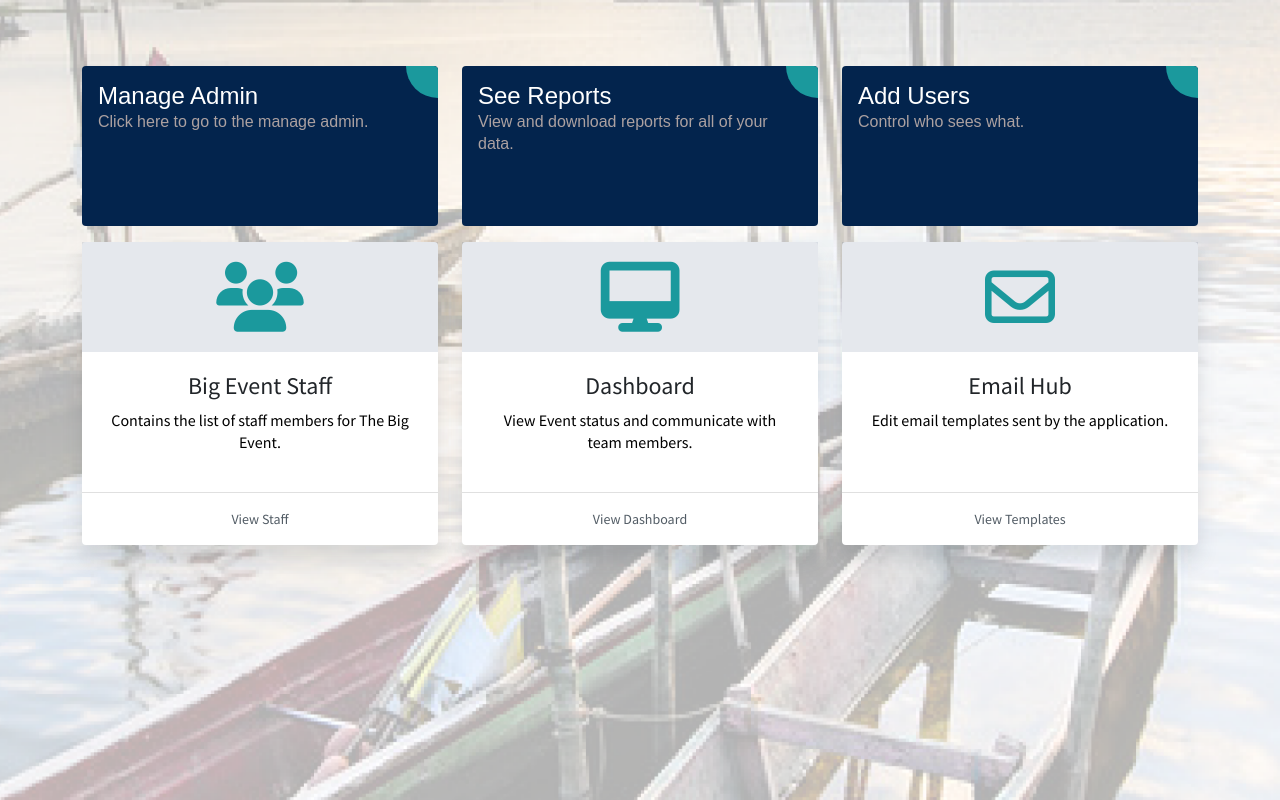
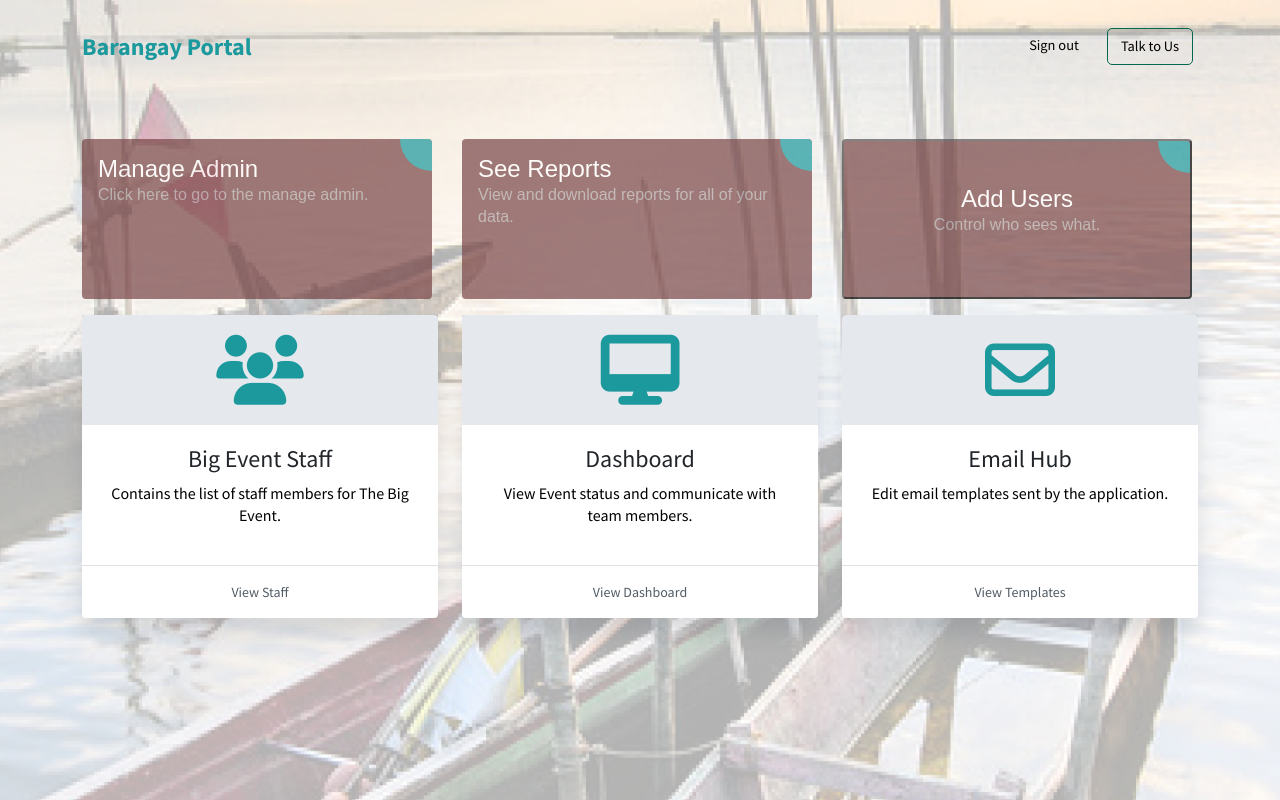
Before and after one commit to nicanorjulietm/portalWeb, a Node server app: page /adminportal in a window 1280 px wide. Run offline with Node 20, Linux system fonts and the light colour scheme; some libraries are stand-ins or nearby versions.

Commit message:
Added Admin Portal Add Users

```diff
--- a/app.js
+++ b/app.js
@@ -5,7 +5,7 @@ const express = require("express");
 const https = require("https");
 const bodyParser = require("body-parser");
 const mongoose = require("mongoose");
-// const { check, validationResult } = require('express-validator');
+// const { checkBody, validationResult } = require('express-validator');
 const res = require("express/lib/response");
 const { redirect } = require("express/lib/response");
 const { features } = require("process");
@@ -16,6 +16,8 @@ const { features } = require("process");
 // const passportLocalMongoose = require("passport-local-mongoose");
 // const { getMaxListeners } = require("process");
 const app = express();
+
+
 
 app.use(express.static("public"));
 app.set("views", __dirname + "/views");
@@ -64,10 +66,15 @@ const RequestID = new mongoose.model("RequestID", requseridSchema);
 
 app.get("/", function (req, res) {
   res.render("main");
+
 });
+
+
 
 app.get("/login", function (req, res) {
   res.render("login");
+
+
 });
 app.get("/main", function (req, res) {
   res.render("main");
@@ -75,6 +82,9 @@ app.get("/main", function (req, res) {
 app.get("/adminportal", function (req, res) {
   res.render("adminportal");
 });
+app.get("/portal", function (req, res) {
+    res.render("portal");
+  });
 app.get("/reqbrgyid", function (req, res) {
   res.render("./pages/reqbrgyid");
 });
@@ -112,13 +122,14 @@ app.post("/login", function (req, res) {
         if (foundUser.password === password) {
 
             if (foundUser.accountrole === "admin") {
-                res.render("adminportal");
+                res.redirect("adminportal");
             }
             else if(foundUser.accountrole === "employee"){
-                res.render("employeeportal");
+                res.redirect("employeeportal");
             }
             else if(foundUser.accountrole === "citizen"){
-                res.render("portal");
+                res.redirect("portal");
+
             }
         }
         else {
@@ -142,7 +153,35 @@ app.post("/login", function (req, res) {
 //         res.render("portal");
 //     }
 
+
+
+
+
 app.post("/register", function (req, res) {
+
+    // const firstname= req.body.firstname;
+    // const lastname= req.body.lastname;
+    // const email= req.body.username;
+    // const password= req.body.password;
+    // const conpassword= req.body.conpassword;
+
+    // checkBody('firstname', 'First Name is Required').notEmpty();
+    // checkBody('lastname', 'Last Name is Required').notEmpty();
+    // checkBody('email', 'Email is Required').notEmpty();
+    // checkBody('password', 'Password is Required').notEmpty();
+    // checkBody('conpassword', 'Password is Required').notEmpty().equals(req.body.password);
+
+
+    // const errors = req.validationResult();
+    // if(errors){
+    //     res.render('register', {
+    //         errors: errors
+    //     });
+    // } else{
+
+
+
+
   const newUser = new User({
     firstname: req.body.firstname,
     lastname: req.body.lastname,
@@ -188,7 +227,9 @@ app.post("/register", function (req, res) {
         }
 
 
+
   });
+// }
 });
 
 // REQUEST FOR ID FORM
@@ -211,6 +252,7 @@ app.post("/reqbrgyid-req", function (req, res) {
   requestIDuser.save(function (err) {
     if (err) {
       console.log(err);
+      res.redirect("./pages/reqbrgyid")
     } else {
       res.render("main");
     }
@@ -230,8 +272,9 @@ app.post("/contact-mail", function (req, res) {
   contactUser.save(function (err) {
     if (err) {
       console.log(err);
+      res.redirect("main")
     } else {
-      res.render("main");
+      res.redirect("main");
     }
   });
 });
--- a/public/css/adminportal.css
+++ b/public/css/adminportal.css
@@ -1,5 +1,5 @@
 .adminportal{
-    padding-top: 50px;
+    padding-top: 30px;
 }
 .go-corner {
     display: flex;
@@ -20,11 +20,13 @@
   }
   .datcard {
     height: 10em;
+    width: 350px;
         color: white;
       display: block;
       font-family: sans-serif;
       position: relative;
-      background-color: rgb(3, 36, 77);
+      background-color:#784546;
+      opacity: 0.7;
       border-radius: 4px;
       padding: 1em;
       z-index: 0;
@@ -45,6 +47,7 @@
     transform: scale(1);
     transform-origin: 50% 50%;
     transition: transform 0.25s ease-out;
+
   }
 
   .datcard:hover:before {
--- a/public/css/styles.css
+++ b/public/css/styles.css
@@ -149,7 +149,7 @@
 }
 
 
-
+/* ----------offcanvas Home ----------- */
 /* Donate  */
 
 
--- a/views/home.ejs
+++ b/views/home.ejs
@@ -7,6 +7,7 @@
       <div class="row home-title">
         <div class="col-lg home-text">
           <h1 class="front-title"> UNITY</h1>
+
             <h2 class="front-tagline"> It starts with you if not you, then who? </h3>
               <p> Donate or be part of the volunteers that helps people who in needs in this pandemic.
                 All the proceeds will go straight into the charities.
--- a/views/page-admin/AdminHome.ejs
+++ b/views/page-admin/AdminHome.ejs
@@ -0,0 +1,105 @@
+<div class="container adminportal">
+  <div class="row">
+    <div class="col-md-4">
+      <a class="datcard my-3" href="">
+        <span style="color: white" class="h4">Manage Admin</span>
+        <p style="color: rgb(172, 161, 161)">
+          Click here to go to the manage admin.
+        </p>
+        <div class="go-corner"></div>
+      </a>
+    </div>
+    <div class="col-md-4">
+      <a class="datcard my-3" href="">
+        <span style="color: white" class="h4">See Reports</span>
+        <p style="color: rgb(172, 161, 161)">
+          View and download reports for all of your data.
+        </p>
+        <div class="go-corner"></div>
+      </a>
+    </div>
+    <div class="col-md-4">
+      <button
+        class="datcard my-3"
+        data-bs-toggle="offcanvas"
+        data-bs-target="#addUserCanvas"
+        aria-controls="addUserCanvas"
+      >
+        <span style="color: white" class="h4">Add Users</span>
+        <p style="color: rgb(172, 161, 161)">Control who sees what.</p>
+        <div class="go-corner"></div>
+      </button>
+    </div>
+  </div>
+
+  <div class="row">
+    <div class="col-md-6 col-lg-4">
+      <div class="wrimagecard wrimagecard-topimage">
+        <div class="wrimagecard-topimage_header">
+          <i class="fas fa-users cardIcon"></i>
+        </div>
+        <div class="wrimagecard-topimage_title h-140">
+          <h2 class="h4 text-center">Big Event Staff</h2>
+          <p>Contains the list of staff members for The Big Event.</p>
+        </div>
+        <div class="card-action-bar">
+          <a class="float-lg-none link">View Staff</a>
+        </div>
+      </div>
+    </div>
+    <div class="col-md-6 col-lg-4">
+      <div class="wrimagecard wrimagecard-topimage">
+        <div class="wrimagecard-topimage_header">
+          <i class="fas fa-desktop cardIcon"></i>
+        </div>
+        <div class="wrimagecard-topimage_title h-140">
+          <h2 class="h4 text-center">Dashboard</h2>
+          <p>View Event status and communicate with team members.</p>
+        </div>
+        <div class="card-action-bar">
+          <a class="float-right link">View Dashboard</a>
+        </div>
+      </div>
+    </div>
+    <div class="col-md-6 col-lg-4">
+      <div class="wrimagecard wrimagecard-topimage">
+        <div class="wrimagecard-topimage_header">
+          <i class="far fa-envelope cardIcon"></i>
+        </div>
+        <div class="wrimagecard-topimage_title h-140">
+          <h2 class="h4 text-center">Email Hub</h2>
+          <p>Edit email templates sent by the application.</p>
+        </div>
+        <div class="card-action-bar">
+          <a class="float-right link">View Templates</a>
+        </div>
+      </div>
+    </div>
+  </div>
+</div>
+
+<!-- --------FOR ADDUSERS------------ -->
+<div
+  class="offcanvas offcanvas-top"
+  tabindex="-1"
+  id="addUserCanvas"
+  aria-labelledby="offcanvasTopLabel"
+>
+  <div class="offcanvas-header">
+    <h5 id="offcanvasTopLabel"></h5>
+
+    <button
+      type="button"
+      class="btn-close text-reset"
+      data-bs-dismiss="offcanvas"
+      aria-label="Close"
+    ></button>
+  </div>
+  <div class="offcanvas-body offcanvas-container">
+    <div class="container">
+      <h5>BE PART OF US!</h5>
+
+      <hr />
+    </div>
+  </div>
+</div>
--- /dev/null
+++ b/views/page-admin/AdminNavbar.ejs
@@ -0,0 +1,41 @@
+<nav class="navbar navbar-expand-lg navbar-light">
+  <div class="container">
+    <a class="navbar-brand" href="/portal">Barangay Portal</a>
+    <button
+      class="navbar-toggler"
+      type="button"
+      data-bs-toggle="collapse"
+      data-bs-target="#navbarSupportedContent"
+      aria-controls="navbarSupportedContent"
+      aria-expanded="false"
+      aria-label="Toggle navigation"
+    >
+      <span class="navbar-toggler-icon"></span>
+    </button>
+    <div class="collapse navbar-collapse" id="navbarSupportedContent">
+      <ul class="navbar-nav me-auto mb-2 mb-lg-0">
+        <!-- <li class="nav-item">
+          <a class="nav-link active" aria-current="page" href="/main"></a>
+        </li>
+        <li class="nav-item">
+          <a class="nav-link" href="#News"></a>
+        </li> -->
+
+            <li>
+              <hr class="dropdown-divider" />
+            </li>
+
+          </ul>
+        </li>
+      </ul>
+      <ul class="navbar-nav">
+        <li class="nav-item navbar-distance">
+          <a class="nav-link" href="/logout">Sign out</a>
+        </li>
+        <li class="nav-item navbar-distance">
+          <a class="nav-link nav-border-without" href="#contacts">Talk to Us</a>
+        </li>
+      </ul>
+    </div>
+  </div>
+</nav>
--- a/views/partials/navbar.ejs
+++ b/views/partials/navbar.ejs
@@ -1,6 +1,6 @@
 <nav class="navbar navbar-expand-lg navbar-light">
   <div class="container">
-    <a class="navbar-brand" href="/">Barangay Portal</a>
+    <a class="navbar-brand" href="/main">Barangay Portal</a>
     <button class="navbar-toggler" type="button" data-bs-toggle="collapse" data-bs-target="#navbarSupportedContent"
       aria-controls="navbarSupportedContent" aria-expanded="false" aria-label="Toggle navigation">
       <span class="navbar-toggler-icon"></span>
@@ -8,7 +8,7 @@
     <div class="collapse navbar-collapse" id="navbarSupportedContent">
       <ul class="navbar-nav me-auto mb-2 mb-lg-0">
         <li class="nav-item">
-          <a class="nav-link active" aria-current="page" href="#home">Home</a>
+          <a class="nav-link active" aria-current="page" href="/main">Home</a>
         </li>
         <li class="nav-item">
           <a class="nav-link" href="#News">About</a>
```
Also changed, not shown: views/adminportal.ejs (+2 -74 lines), views/pages/reqbrgyid.ejs (+43 -33 lines), views/partials/navbaruser.ejs (+56 -19 lines), views/portal.ejs (+4 -12 lines).
